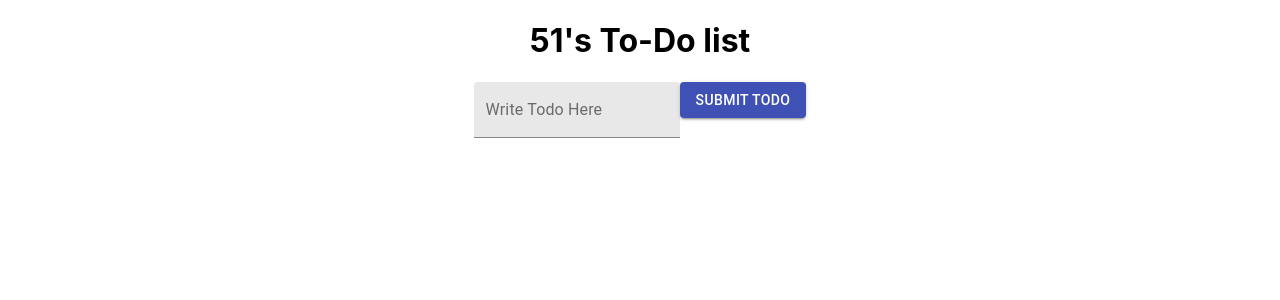
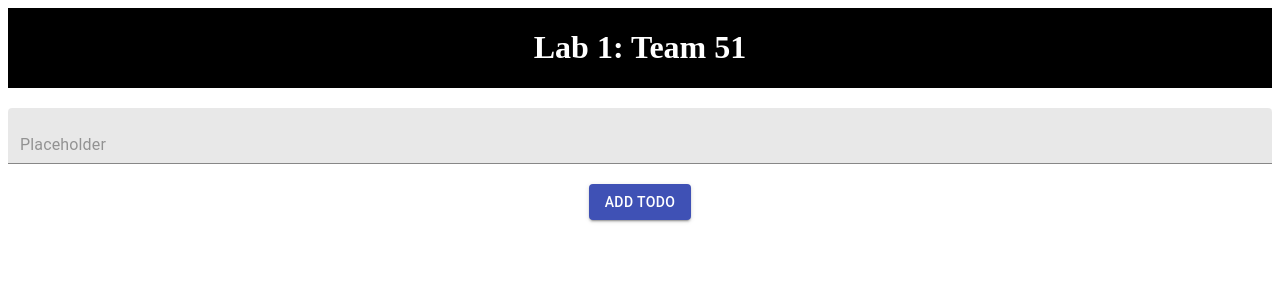
Before and after one commit to 2021-IBM-Accelerate-SW-Track/lab-1-team-51, a React (Create React App) app: page / in a window 1280 px wide. Shown: the top 300 px of the page. Built offline with nearby package versions, Linux system fonts and the light colour scheme.

Commit message:
App with checkbox functionality

```diff
--- a/package.json
+++ b/package.json
@@ -10,6 +10,7 @@
     "@testing-library/react": "^11.2.6",
     "@testing-library/user-event": "^12.8.3",
     "date-fns": "^2.22.1",
+    "immutable": "*",
     "react": "^17.0.2",
     "react-dom": "^17.0.2",
     "react-scripts": "4.0.3",
--- a/src/App.css
+++ b/src/App.css
@@ -1,20 +1,19 @@
-.App {
+#App {
+  display: flex;
+  flex-direction: column;
   text-align: center;
-}
-li {
-  list-style-type: none;
+  justify-content: center;
 }
 
-body {
-  margin: 0;
-  font-family: -apple-system, BlinkMacSystemFont, "Segoe UI", "Roboto", "Oxygen",
-    "Ubuntu", "Cantarell", "Fira Sans", "Droid Sans", "Helvetica Neue",
-    sans-serif;
-  -webkit-font-smoothing: antialiased;
-  -moz-osx-font-smoothing: grayscale;
+#header_area{
+  background-color: #000000;
+  color: white;
 }
 
-code {
-  font-family: source-code-pro, Menlo, Monaco, Consolas, "Courier New",
-    monospace;
+#textInput{
+  margin-top: 20px;
 }
+
+#addTodo{
+  margin-top: 20px;
+}
--- a/src/App.js
+++ b/src/App.js
@@ -1,56 +1,74 @@
 /* eslint-disable react/jsx-no-undef */
 import React from 'react';
-import './App.css';
-// importing components up here
 import Form from './components/Form';
-import TodoList from './components/TodoList';
-// for the date and time here
-import DateFnsUtils from '@date-io/date-fns'
-import{
-  MuiPickersUtilsProvider,
-  KeyboardTimePicker,
-  KeyboardDatePicker
-}from '@material-ui/pickers'
+import Todo from './components/Todo';
+// import DateFnsUtils from '@date-io/date-fns';
+import Immutable from 'immutable';
+// import{
+//   MuiPickersUtilsProvider,
+//   KeyboardTimePicker,
+//   KeyboardDatePicker
+// }from '@material-ui/pickers'
 
 class App extends React.Component{
   constructor(props){
     super(props);
     this.state = {
-      inputText: '',
-      todos: [],
-      selectedDate: new Date("2021-06-18f12:00:00")}
+      id: 0,
+      title: '',
+      todos: new Immutable.Map(),
+      selectedDate: ''}
   }
 
   handleDateChange = (date) => {
     this.setState({selectedDate: date})
   }
 
-  renderComponents = () => {
-    return (
-      <div className="main">
-        <MuiPickersUtilsProvider utils={DateFnsUtils}>
-        <Grid container justify='space-around'>
-        <KeyboardDatePicker disableToolbar variant='inline' format='MM/dd/yyyy' margin='normal' id='date-picker' label='Date Picker' value={this.state.selectedDate} onChange={this.handleDateChange}
-        KeyboardButtonProps={{'aria-label': 'cahnge-date'}}/>
-        <KeyboardTimePicker margin='normal' id='time-picker' label='Time Picker' value={this.state.selectedDate} onChange={this.handleDateChange}
-        KeyboardButtonProps={{'aria-label': 'cahnge-date'}}/>
-        </Grid>
-        </MuiPickersUtilsProvider>
-      </div>
-    )
-  };
+  handleAdd = (name) => {
+    console.log('powwow');
+    let today = new Date();
+    const todo = {
+      title: name,
+      selectedDate: new Date(today.getFullYear(), today.getMonth() + 1, today.getDate(), today.getHours(), today.getMinutes(), today.getSeconds()),
+    };
+
+    this.setState((prevState) => ({
+      todos: prevState.todos.set(prevState.id, todo),
+      id: prevState.id + 1,
+    }));
+
+    console.log(this.state.todos);
+
+  }
+
+  // renderComponents = () => {
+  //   return (
+  //     <div className="main">
+  //       <MuiPickersUtilsProvider utils={DateFnsUtils}>
+  //       <KeyboardDatePicker disableToolbar variant='inline' format='MM/dd/yyyy' margin='normal' id='date-picker' label='Date Picker' value={this.state.selectedDate} onChange={this.handleDateChange}
+  //       KeyboardButtonProps={{'aria-label': 'cahnge-date'}}/>
+  //       <KeyboardTimePicker margin='normal' id='time-picker' label='Time Picker' value={this.state.selectedDate} onChange={this.handleDateChange}
+  //       KeyboardButtonProps={{'aria-label': 'cahnge-date'}}/>
+  //       </MuiPickersUtilsProvider>
+  //     </div>
+  //   )
+  // };
 
   render() {
+    const myTodos = this.state.todos.entrySeq().map(([id, todo]) => {
+      return <Todo id={id} todo={todo} />;
+    });
     return (
-      <div className="App">
-        <header>
-        <h1>51's To-Do list</h1>
-        </header>
-        {/* Using Form below almost like an HTML element
-        adding setInputText from above gives us access to it in the Form component*/}
-        <Form inputText={this.state.inputText} todos={this.state.todos} />
-        {/* Using Todo below almost like an HTML element */}
-        <TodoList todos={this.state.todos} />
+      <div id="App">
+        <div id="header_area">
+          <h1>Lab 1: Team 51</h1>
+        </div>
+        <div id="formContainer">
+          <Form handleAdd={this.handleAdd}/>
+        </div>
+        <div id="todoContainer">
+          {myTodos}
+        </div>
       </div>
     );
   }
--- a/src/components/Form.js
+++ b/src/components/Form.js
@@ -2,48 +2,41 @@ import React from 'react';
 import TextField from '@material-ui/core/TextField';
 import { Button } from '@material-ui/core';
 
-// Simpler way of adding ,todos, etc without using props
-const Form = ({setInputText, todos, setTodos, inputText}) => {
-  // Here I will write JS code
-  // e is the event we want to happen
-  const inputTextHandler = (e) => {
-    console.log(e.target.value);
-    setInputText(e.target.value);
+class Form extends React.Component{
+  constructor(props){
+    super(props);
+    this.state = {
+      inputText: '',
+    };
   }
-  const submitTodoHandler = (e) => {
-    // stops page from refreshing
-    e.preventDefault()
-    setTodos([
-      ...todos,{text: inputText, completed: false,id: Math.random()*1000 }
-    ]);
-    setInputText("");
+
+  onInputChange = (event) => {
+    this.setState({inputText: event.target.value});
+    console.log(event.target.value);
   }
+
+  onButtonSubmit = (event) => {
+    this.props.handleAdd(this.state.inputText);
+    this.setState({ inputText: '' });
+  }
+
+  render() {
     return (
-        <form>
-        <TextField
-          onChange={inputTextHandler}
-          // To change these state of button back we needed to add a value to get into to change to the state
-          value={inputText}
-          id="filled-textarea"
-          label="Write Todo Here"
-          placeholder="Placeholder"
-          multiline
-          variant="filled"
-        />
-
-        <Button
-        onClick={submitTodoHandler}
-        variant="contained"
-        color="primary">
-        Submit Todo
-        </Button>
-
+      <form>
+        <div id="textInput">
+          <TextField id="submit" fullWidth={true} onChange={this.onInputChange} value={this.state.inputText} placeholder="Placeholder" multiline variant="filled"/>
+        </div>
+        <div id="todoButton">
+          <Button id="addTodo" onClick={this.onButtonSubmit} variant="contained" color="primary">
+            Add Todo
+          </Button>
+        </div>
     </form>
     );
+  }
 }
 
 export default Form;
 
 // This is my actual form where people will input what they want and/or check of as completed or uncompleted.
-
 // Find a way to get data I've input into "state" (Js object that stores the dynamic data and allows us to keep track of the changes) so i can move it into my ToDo list
--- a/src/components/Todo.js
+++ b/src/components/Todo.js
@@ -1,46 +1,72 @@
 import React from 'react';
-import { Button } from '@material-ui/core';
+import FormControlLabel from "@material-ui/core/FormControlLabel";
+import { Checkbox } from '@material-ui/core';
 
-const Todo = ({text,todo,todos,setTodos}) => {
-    // Events
-    const deleteHandler = () => {
-        // trying to find the the elemnt that matches the todo element I want to delete
-        setTodos(todos.filter(el => el.id !== todo.id))
+class Todo extends React.Component{
+    constructor(props){
+        super(props);
+        this.state= {
+            name: '',
+            completed: false,
+        }
     }
-    const completeHandler = () => {
-        setTodos(todos.map(item => {
-            if(item.id === todo.id) {
-                return {
-                    ...item, completed: !item.completed
-                }
-            }
-            return item;
-        })
+
+    handleCheckChange = (event) => {
+        this.setState({completed: event.target.checked});
+    }
+
+    render(){
+        console.log(this.props.todo.selectedDate.toString());
+        return(
+            <div className="todoList">
+                <FormControlLabel control={<Checkbox checked={this.state.completed} onChange={this.handleCheckChange} />}
+                />
+                {this.props.todo.title} created on {this.props.todo.selectedDate.toUTCString()}
+            </div>
         );
-    };
-    return (
-       <div className="todo">
-           {/* Todos will be added to ul below */}
-           <li className="todo-item">{text}</li>
-           <Button
-           onClick={completeHandler}
-           className="complete-btn"
-           size="small"
-           variant="contained"
-           color="primary">
-            Completed
-            </Button>
-            <Button
-            onClick={deleteHandler}
-            className="delete-btn"
-            size="small"
-            variant="contained"
-            color="secondary">
-            Delete
-            </Button>
+    }
 
-       </div>
-    );
-};
+}
+
+// const Todo = ({text,todo,todos,setTodos}) => {
+//     // Events
+//     const deleteHandler = () => {
+//         // trying to find the the elemnt that matches the todo element I want to delete
+//         setTodos(todos.filter(el => el.id !== todo.id))
+//     }
+//     const completeHandler = () => {
+//         setTodos(todos.map(item => {
+//             if(item.id === todo.id) {
+//                 return {
+//                     ...item, completed: !item.completed
+//                 }
+//             }
+//             return item;
+//         })
+//         );
+//     };
+//     return (
+//        <div className="todo">
+//            {/* Todos will be added to ul below */}
+//            <li className="todo-item">{text}</li>
+//            <Button
+//            onClick={completeHandler}
+//            className="complete-btn"
+//            size="small"
+//            variant="contained"
+//            color="primary">
+//             Completed
+//             </Button>
+//             <Button
+//             onClick={deleteHandler}
+//             className="delete-btn"
+//             size="small"
+//             variant="contained"
+//             color="secondary">
+//             Delete
+//             </Button>
+//        </div>
+//     );
+// };
 
   export default Todo;
--- a/src/components/TodoList.js
+++ /dev/null
@@ -1,24 +0,0 @@
-import React from 'react';
-import Todo from "./Todo";
-
-const TodoList = ({todos,setTodos}) => {
-    return (
-       <div className="todo-container">
-           {/* Todos will be added to ul below */}
-           <ul className="todo-list">
-               {todos.map((todo) => (
-                   <Todo
-                    key={todo.id}
-                    text={todo.text}
-                    id={todo.id}
-                    setTodos={setTodos}
-                    todos={todos}
-                    todo={todo}
-                    />
-               ))}
-           </ul>
-       </div>
-    );
-};
-
-export default TodoList;
--- a/src/index.js
+++ b/src/index.js
@@ -1,6 +1,7 @@
 import React from 'react';
 import ReactDOM from 'react-dom';
 import App from './App';
+import './App.css';
 
 ReactDOM.render(
   <React.StrictMode>
```
